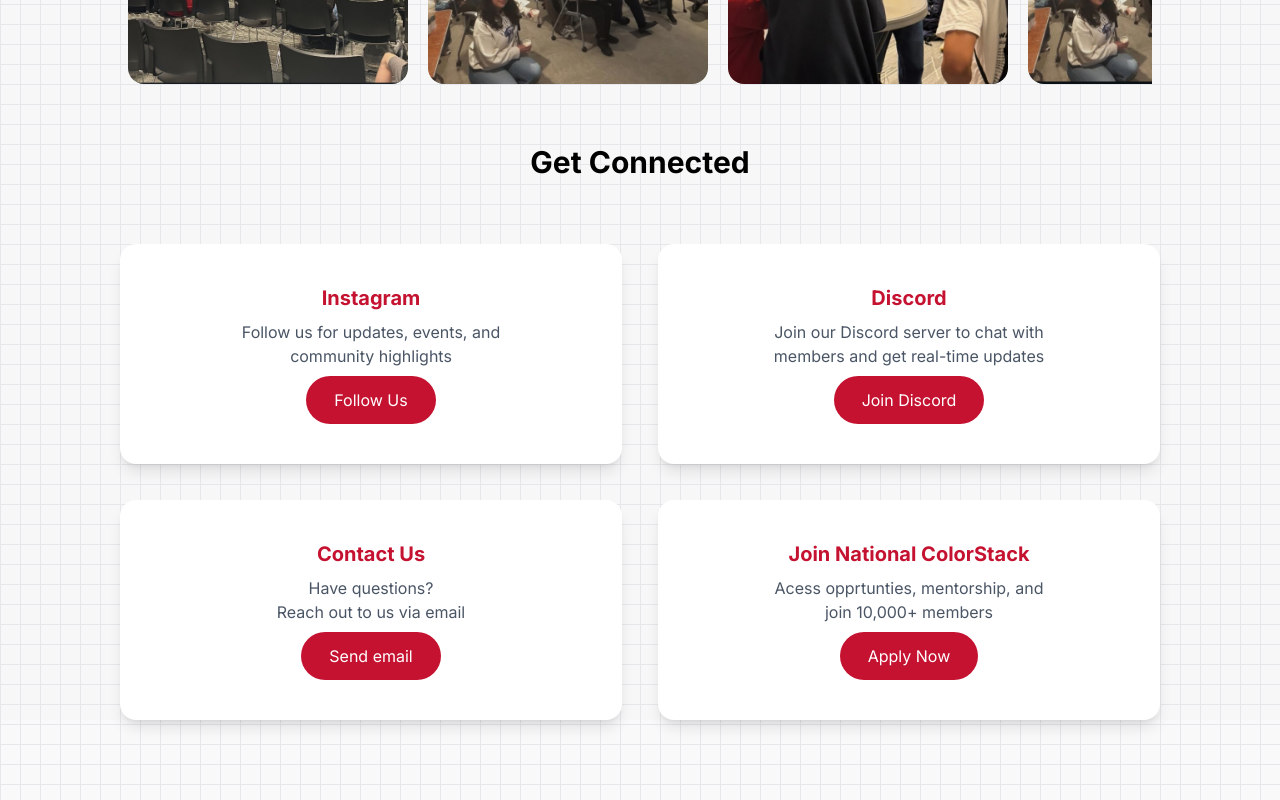
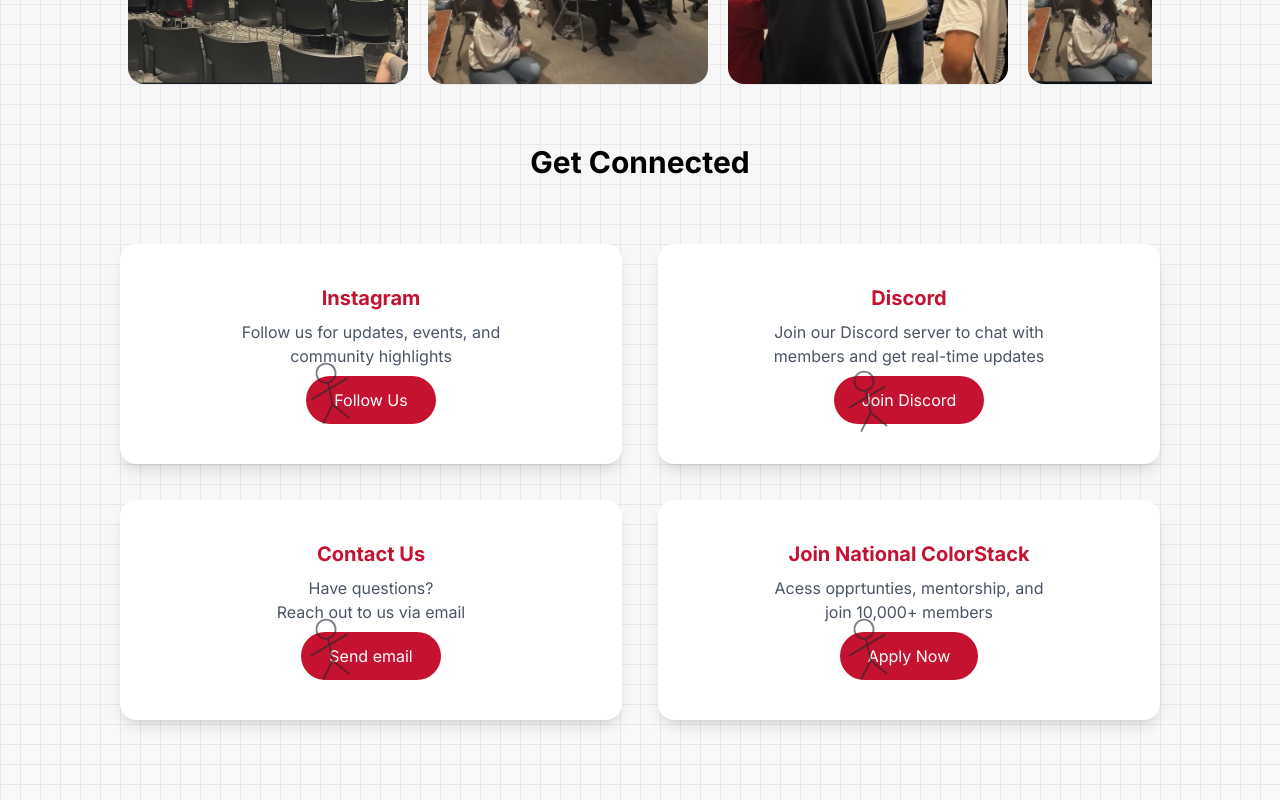
Before and after one commit to MatiasPF1/Colorstack-StevensChapter, a Next.js app: page / in a window 1280 px wide. Shown: the part 1716-2516 px from the top of the page. Built offline with nearby package versions, Linux system fonts and the light colour scheme.

Commit message:
somme toddlers

```diff
--- a/app/Home_Components/Contactpage.tsx
+++ b/app/Home_Components/Contactpage.tsx
@@ -1,4 +1,5 @@
 "use client"
+import { CharacterDoodle } from "./Doodles";
 
 export default function ContactPage(){
 
@@ -22,31 +23,51 @@
 			<div className ="grid grid-cols-2 auto-rows-fr gap-9 mt-16! mx-30! mb-20!">
 
                 {/* Instagram */}
-				<div className = "flex flex-col items-center justify-center gap-2 bg-white rounded-2xl shadow-lg ">
+				<div className = "relative flex flex-col items-center justify-center gap-2 bg-white rounded-2xl shadow-lg ">
 					<h2 className = "flex text-[#c41230] items-center justify-center font-bold text-xl mt-10!">Instagram</h2>
 					<p className = "text-gray-600 text-center ">Follow us for updates, events, and <br/> community highlights</p>
 					<button onClick= {()=>(window.open(socials["instagram" as Platform], "_blank"))} className = "bg-[#c41230] rounded-3xl text-white px-7! py-3! mb-10! ">Follow Us</button>
+
+                    {/* Character Doodle Pointing to Button */}
+                    <div className="absolute bottom-4 right-65 w-16 h-22 pointer-events-none hidden md:block">
+                        <CharacterDoodle className="text-[#222629] opacity-60 -rotate-12" />
+                    </div>
 				</div>
 
  			   {/* Discord */}
-				<div className = "flex flex-col items-center justify-center gap-2 bg-white rounded-2xl shadow-lg ">
+				<div className = "relative flex flex-col items-center justify-center gap-2 bg-white rounded-2xl shadow-lg ">
 					<h2 className = "flex text-[#c41230] items-center justify-center font-bold text-xl mt-10!">Discord</h2>
 					<p className = "text-gray-600 text-center">Join our Discord server to chat with<br/> members and get real-time updates</p>
 					<button onClick = {()=>(window.open(socials["discord" as Platform], "_blank"))} className = "bg-[#c41230] rounded-3xl text-white px-7! py-3! mb-10! ">Join Discord</button>
+
+                    {/* Character Doodle Pointing to Button */}
+                    <div className="absolute bottom-4 right-65 w-16 h-20 pointer-events-none hidden md:block">
+                        <CharacterDoodle className="text-[#222629] opacity-60 -rotate-12" />
+                    </div>
 				</div>
 
                 {/* Email */}
-				<div className = "flex flex-col items-center justify-center gap-2 bg-white rounded-2xl shadow-lg ">
+				<div className = "relative flex flex-col items-center justify-center gap-2 bg-white rounded-2xl shadow-lg ">
 					<h2 className = "flex text-[#c41230] items-center justify-center font-bold text-xl mt-10!">Contact Us</h2>
 					<p className = "text-gray-600 text-center">Have questions? <br/>Reach out to us via email</p>
 					<button onClick = {()=>(window.open(socials["email" as Platform],"_blank"))} className = "bg-[#c41230] rounded-3xl text-white px-7! py-3! mb-10! ">Send email</button>
+
+                    {/* Character Doodle Pointing to Button */}
+                    <div className="absolute bottom-4 right-65 w-16 h-22 pointer-events-none hidden md:block">
+                        <CharacterDoodle className="text-[#222629] opacity-60 -rotate-12" />
+                    </div>
 				</div>
 
 	      		{/* National ColorStack */}
-				<div className = " flex flex-col items-center justify-center gap-2 bg-white rounded-2xl shadow-lg ">
+				<div className = "relative flex flex-col items-center justify-center gap-2 bg-white rounded-2xl shadow-lg ">
 					<h2 className = "flex text-[#c41230] items-center justify-center font-bold text-xl mt-10!">Join National ColorStack</h2>
 					<p className = "text-gray-600 text-center">Acess opprtunties, mentorship, and <br/>join 10,000+ members</p>
 					<button onClick = {()=>(window.open(socials["website" as Platform],"_blank"))} className = "bg-[#c41230] rounded-3xl text-white px-7! py-3! mb-10! ">Apply Now</button>
+
+                    {/* Character Doodle Pointing to Button */}
+                    <div className="absolute bottom-4 right-65 w-16 h-22 pointer-events-none hidden md:block">
+                        <CharacterDoodle className="text-[#222629] opacity-60 -rotate-12" />
+                    </div>
 				</div>
 
 			</div>
--- a/app/Home_Components/Doodles.tsx
+++ b/app/Home_Components/Doodles.tsx
@@ -90,3 +90,16 @@
     />
   </svg>
 );
+
+export const CharacterDoodle = ({ className }: { className?: string }) => (
+  <svg className={className} viewBox="0 0 100 100" fill="none" xmlns="http://www.w3.org/2000/svg">
+    {/* Head */}
+    <circle cx="50" cy="20" r="15" stroke="currentColor" strokeWidth="3" />
+    {/* Body */}
+    <path d="M50 35 L 50 70" stroke="currentColor" strokeWidth="3" strokeLinecap="round" />
+    {/* Arms (Pointing Right) */}
+    <path d="M50 45 L 20 55 M 50 45 L 80 35" stroke="currentColor" strokeWidth="3" strokeLinecap="round" />
+    {/* Legs */}
+    <path d="M50 70 L 30 95 M 50 70 L 70 95" stroke="currentColor" strokeWidth="3" strokeLinecap="round" />
+  </svg>
+);
```
